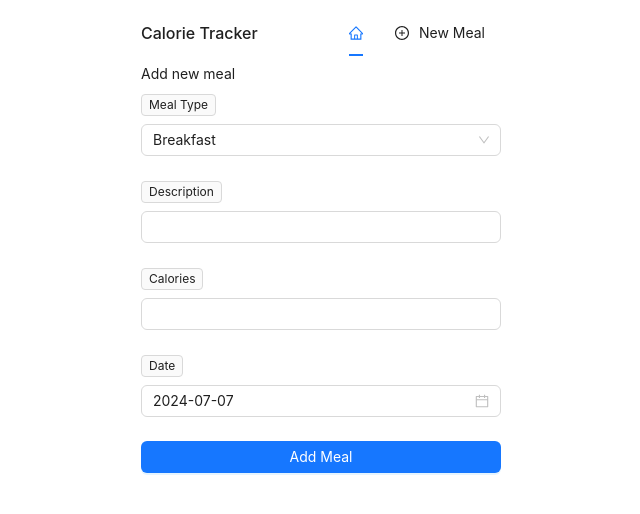
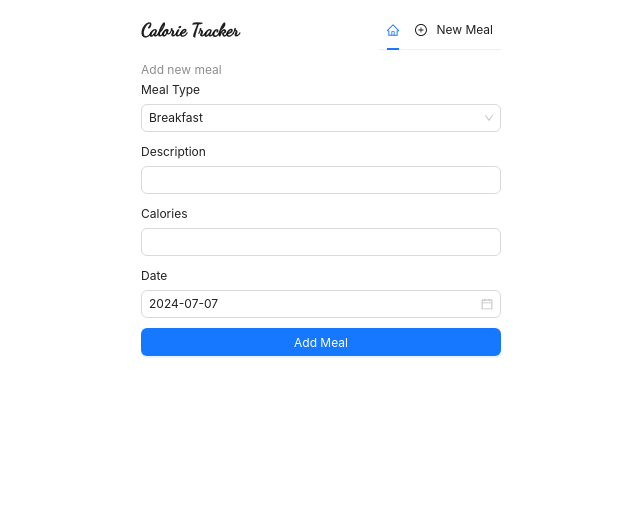
Before and after one commit to nenahui/Calorie-Tracker, a React (Vite) app: page /meals/add in a window 1280 px wide. Shown: the top 514 px of the page, without its empty margins (319-959 px from the left). Built offline with nearby package versions, Linux system fonts and the light colour scheme.

Commit message:
Made code readability improvements and refactored

```diff
--- a/package.json
+++ b/package.json
@@ -13,7 +13,6 @@
     "@ant-design/icons": "^5.3.7",
     "antd": "^5.19.1",
     "axios": "^1.7.2",
-    "bootstrap": "^5.3.3",
     "date-fns": "^3.6.0",
     "dayjs": "^1.11.11",
     "framer-motion": "^11.2.13",
--- a/src/App.css
+++ b/src/App.css
@@ -1,3 +1,5 @@
+@import url('https://fonts.googleapis.com/css2?family=Dancing+Script:wght@500&display=swap');
+
 *, *:before, *:after {
     box-sizing: border-box;
 }
@@ -10,10 +12,18 @@ body {
     max-width: 400px !important;
     margin: 0 auto !important;
     padding: 10px 20px !important;
-    /*border-right: 1px solid rgba(0, 0, 0, 0.2);*/
-    /*border-left: 1px solid rgba(0, 0, 0, 0.2);*/
 }
 
 .link {
     text-decoration: none;
 }
+
+.logo {
+    font-family: "Dancing Script", cursive !important;
+    font-size: 18px !important;
+    margin: 0 !important;
+}
+
+.mb-10 {
+    margin-bottom: 10px;
+}
--- a/src/App.tsx
+++ b/src/App.tsx
@@ -3,14 +3,17 @@ import { Route, Routes } from 'react-router-dom';
 import { Main } from './pages/Main/Main';
 import { NewMeal } from './pages/NewMeal/NewMeal';
 import { Layout } from './components/Layout/Layout';
+import { ConfigProvider, theme } from 'antd';
 
 export const App = () => {
   return (
+    <ConfigProvider theme={{ algorithm: theme.compactAlgorithm }}>
       <Layout>
         <Routes>
           <Route path='/' element={<Main />} />
           <Route path='/meals/add' element={<NewMeal />} />
         </Routes>
       </Layout>
+    </ConfigProvider>
   );
 };
--- a/src/components/Header/Header.tsx
+++ b/src/components/Header/Header.tsx
@@ -1,5 +1,5 @@
 import { NavLink } from 'react-router-dom';
-import { Typography } from 'antd';
+import { Flex, Typography } from 'antd';
 import type { MenuProps } from 'antd';
 import { HomeOutlined, PlusCircleOutlined } from '@ant-design/icons';
 import { Menu } from 'antd';
@@ -30,19 +30,14 @@ const { Title } = Typography;
 
 export const Header = () => {
   return (
-    <header
-      className={'d-flex align-items-center justify-content-between mb-2'}
-    >
-      <Title level={5} className={'m-0 fw-medium'}>
-        Calorie Tracker
-      </Title>
+    <header className={'mb-10'}>
+      <Flex justify={'space-between'} align={'center'}>
+        <Title level={5} className={'logo'}>
+          Calorie Tracker
+        </Title>
 
-      <Menu
-        mode='horizontal'
-        items={items}
-        defaultSelectedKeys={['home']}
-        className={'flex-grow-1 border-0 justify-content-end'}
-      />
+        <Menu mode='horizontal' items={items} defaultSelectedKeys={['home']} />
+      </Flex>
     </header>
   );
 };
--- a/src/components/Meal/Meal.tsx
+++ b/src/components/Meal/Meal.tsx
@@ -1,14 +1,14 @@
 import React from 'react';
-import { Button, Card, Popconfirm, Typography } from 'antd';
+import { Button, Card, Flex, Popconfirm, Typography } from 'antd';
 import { Link } from 'react-router-dom';
+import { IApiMeal } from '../../types';
+import { format } from 'date-fns';
+import { motion } from 'framer-motion';
 import {
   DeleteOutlined,
   FormOutlined,
   QuestionCircleOutlined,
 } from '@ant-design/icons';
-import { IApiMeal } from '../../types';
-import { format } from 'date-fns';
-import { motion } from 'framer-motion';
 
 interface Props {
   meal: IApiMeal;
@@ -16,33 +16,33 @@ interface Props {
 }
 
 export const Meal: React.FC<Props> = ({ meal, deleteMeal }) => {
+  const mealTime =
+    meal.mealTime.charAt(0).toUpperCase() + meal.mealTime.slice(1);
+
+  const mealDate = format(meal.date.toString(), 'dd.MM.yy hh:mma');
+
   return (
     <motion.div initial={{ opacity: 0 }} animate={{ opacity: 1 }}>
       <Card size={'small'}>
-        <div className={'d-flex flex-column justify-content-between gap-2'}>
-          <div className={'d-flex justify-content-between'}>
-            <Typography.Text type={'secondary'}>
-              {meal.mealTime}
-            </Typography.Text>
-            <Typography.Text type={'secondary'} className={'small'}>
-              {format(meal.date.toString(), 'dd.MM.yy hh:mma')}
-            </Typography.Text>
-          </div>
+        <Flex justify={'space-between'} gap={'middle'} vertical>
+          <Flex justify={'space-between'}>
+            <Typography.Text type={'secondary'}>{mealTime}</Typography.Text>
+
+            <Typography.Text type={'secondary'}>{mealDate}</Typography.Text>
+          </Flex>
+
           <Typography.Text>{meal.description}</Typography.Text>
-          <div className={'d-flex justify-content-between'}>
+
+          <Flex justify={'space-between'}>
             <Typography.Text>
               {meal.calories}&nbsp;
               <Typography.Text type={'secondary'}>kcal</Typography.Text>
             </Typography.Text>
-            <div>
-              <div className={'d-flex'}>
+
+            <Flex justify={'space-between'}>
               <motion.div whileTap={{ scale: 0.95 }}>
-                  <Link to='/' className={'link'}>
-                    <Button
-                      size={'small'}
-                      type={'link'}
-                      icon={<FormOutlined />}
-                    >
+                <Link to='/'>
+                  <Button size={'small'} type={'link'} icon={<FormOutlined />}>
                     Edit
                   </Button>
                 </Link>
@@ -64,10 +64,9 @@ export const Meal: React.FC<Props> = ({ meal, deleteMeal }) => {
                   </Button>
                 </motion.div>
               </Popconfirm>
-              </div>
-            </div>
-          </div>
-        </div>
+            </Flex>
+          </Flex>
+        </Flex>
       </Card>
     </motion.div>
   );
--- a/src/components/MealForm/MealForm.tsx
+++ b/src/components/MealForm/MealForm.tsx
@@ -7,7 +7,7 @@ import {
   Form,
   FormProps,
   message,
-  Tag,
+  Flex,
 } from 'antd';
 import { IMeal, IMealMutation } from '../../types';
 import dayjs from 'dayjs';
@@ -55,14 +55,14 @@ export const MealForm = () => {
       initialValues={initialValues}
       autoComplete='off'
     >
-      <Typography.Text>Add new meal</Typography.Text>
+      <Typography.Text type={'secondary'}>Add new meal</Typography.Text>
 
-      <div className={'d-flex flex-column gap-4 mt-2'}>
+      <Flex vertical>
         <Form.Item
           layout={'vertical'}
-          className={'m-0'}
-          label={<Tag>Meal Type</Tag>}
+          label='Meal Type'
           name='mealTime'
+          className={'mb-10'}
         >
           <Select
             options={[
@@ -75,28 +75,28 @@ export const MealForm = () => {
         </Form.Item>
 
         <Form.Item
-          label={<Tag>Description</Tag>}
+          label='Description'
           name='description'
-          className={'m-0'}
           layout={'vertical'}
+          className={'mb-10'}
         >
           <Input required />
         </Form.Item>
 
         <Form.Item
-          label={<Tag>Calories</Tag>}
+          label='Calories'
           name='calories'
-          className={'m-0'}
           layout={'vertical'}
+          className={'mb-10'}
         >
           <Input required />
         </Form.Item>
 
         <Form.Item
-          label={<Tag>Date</Tag>}
+          label='Date'
           name='date'
           layout={'vertical'}
-          className={'m-0'}
+          className={'mb-10'}
         >
           <DatePicker showNow mode={'date'} style={{ width: '100%' }} />
         </Form.Item>
@@ -104,7 +104,7 @@ export const MealForm = () => {
         <Button type={'primary'} htmlType={'submit'} disabled={isCreating}>
           Add Meal
         </Button>
-      </div>
+      </Flex>
     </Form>
   );
 };
--- /dev/null
+++ b/src/components/SkeletonCards/SkeletonCards.tsx
@@ -0,0 +1,19 @@
+import React from 'react';
+import { Card, Skeleton } from 'antd';
+
+interface Props {
+  isLoading: boolean;
+  amount: number;
+}
+
+export const SkeletonCards: React.FC<Props> = ({ isLoading, amount }) => {
+  return (
+    <>
+      {Array.from({ length: amount }).map((_, index) => (
+        <Skeleton loading={isLoading} key={index}>
+          <Card>Loading...</Card>
+        </Skeleton>
+      ))}
+    </>
+  );
+};
--- a/src/main.tsx
+++ b/src/main.tsx
@@ -2,7 +2,6 @@ import React from 'react';
 import ReactDOM from 'react-dom/client';
 import { App } from './App';
 import { BrowserRouter } from 'react-router-dom';
-import 'bootstrap/dist/css/bootstrap.min.css';
 
 ReactDOM.createRoot(document.getElementById('root')!).render(
   <React.StrictMode>
--- a/src/pages/Main/Main.tsx
+++ b/src/pages/Main/Main.tsx
@@ -1,9 +1,10 @@
-import { Card, message, Skeleton, Spin, Typography } from 'antd';
+import { Flex, message, Spin, Typography } from 'antd';
 import { Meal } from '../../components/Meal/Meal';
 import { useCallback, useEffect, useState } from 'react';
 import { IApiMeal } from '../../types';
 import { axiosApi } from '../../axiosApi';
 import { motion } from 'framer-motion';
+import { SkeletonCards } from '../../components/SkeletonCards/SkeletonCards';
 
 export const Main = () => {
   const [meals, setMeals] = useState<IApiMeal[]>([]);
@@ -12,11 +13,13 @@ export const Main = () => {
   const fetchMeals = useCallback(async () => {
     try {
       setIsLoading(true);
+
       const { data } = await axiosApi.get('/meals.json');
       const mealsResponse = Object.keys(data).map((id: string) => ({
         ...data[id],
         id,
       }));
+
       setMeals(mealsResponse);
     } finally {
       setIsLoading(false);
@@ -32,6 +35,7 @@ export const Main = () => {
       try {
         await axiosApi.delete(`/meals/${id}.json`);
         message.success('Meal successfully deleted.', 1);
+
         void fetchMeals();
       } catch (error) {
         console.error(error);
@@ -47,39 +51,32 @@ export const Main = () => {
     return meals.reduce((sum, meal) => sum + meal.calories, 0);
   };
 
-  const loadingCard = (
-    <>
-      <Skeleton loading={isLoading}>
-        <Card>Loading...</Card>
-      </Skeleton>
-      <Skeleton loading={isLoading}>
-        <Card>Loading...</Card>
-      </Skeleton>
-      <Skeleton loading={isLoading}>
-        <Card>Loading...</Card>
-      </Skeleton>
-    </>
-  );
+  const total = isLoading ? <Spin size={'small'} /> : totalPrice();
+
+  const mealsElements = meals.map((meal) => (
+    <Meal deleteMeal={deleteMeal} meal={meal} key={meal.id} />
+  ));
 
   return (
     <motion.div initial={{ opacity: 0, y: 10 }} animate={{ opacity: 1, y: 0 }}>
-      <main className={'d-flex flex-column'}>
-        <div className={'d-flex align-items-center justify-content-between'}>
+      <Flex justify={'space-between'} vertical>
+        <Flex justify={'space-between'} align={'center'} className={'mb-10'}>
           <Typography.Text>Meals</Typography.Text>
+
           <Typography.Text>
-            Total calories: {isLoading ? <Spin size={'small'} /> : totalPrice()}
-            &nbsp;
-            <Typography.Text type={'secondary'}>kcal</Typography.Text>
+            Total calories: {total}
+            <Typography.Text type={'secondary'}> kcal</Typography.Text>
           </Typography.Text>
-        </div>
-        <div className={'d-flex flex-column gap-2 mt-2'}>
-          {isLoading
-            ? loadingCard
-            : meals.map((meal) => (
-                <Meal deleteMeal={deleteMeal} meal={meal} key={meal.id} />
-              ))}
-        </div>
-      </main>
+        </Flex>
+
+        <Flex justify={'space-between'} gap={'middle'} vertical>
+          {isLoading ? (
+            <SkeletonCards isLoading={isLoading} amount={3} />
+          ) : (
+            mealsElements
+          )}
+        </Flex>
+      </Flex>
     </motion.div>
   );
 };
```
Also changed, not shown: public/logo.svg (deleted), 1 other file (tests, documents, lock files or other folders). Lines whose indentation alone changed are shown as unchanged.
